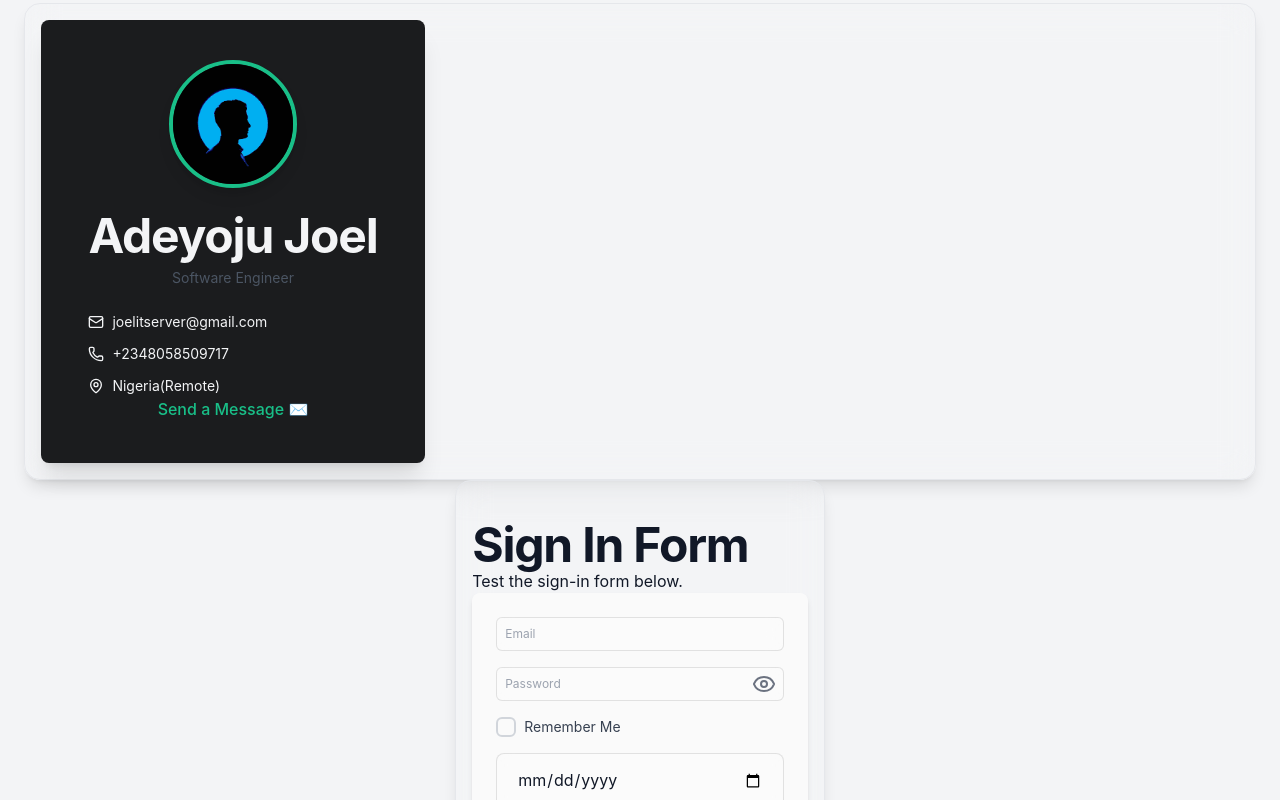
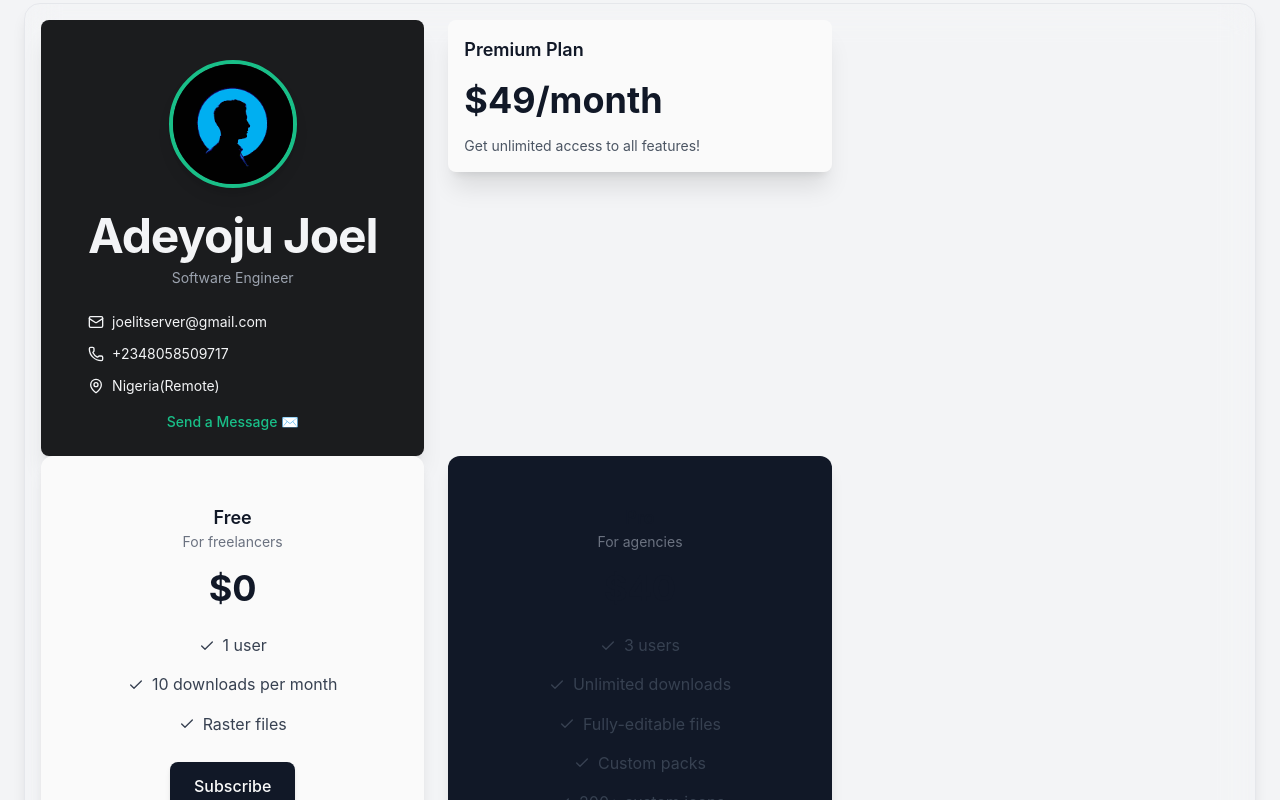
Before and after one commit to Joeteck/my_portfolio_24, a Next.js app: page /joeteck in a window 1280 px wide. Shown: the part 700-1500 px from the top of the page. Built offline with nearby package versions, Linux system fonts and the light colour scheme.

Commit message:
Pricing Component

```diff
--- a/src/app/joeteck/page.tsx
+++ b/src/app/joeteck/page.tsx
@@ -15,6 +15,9 @@ import ToggleSwitch from "@/components/globals/form/ToggleSwitch";
 import FileUpload from "@/components/globals/form/FileUpload";
 import BlogPostPreviewCard from "@/components/features/company/Blog Post Preview Card";
 import ContactInfoCard from "@/components/features/company/Contact Info Card";
+import Card from "@/components/globals/ui/Cards";
+import { Grid } from "@/components/globals/layout/Grid System";
+import PricingTable from "@/components/features/company/Pricing Table";
 
 // Dynamic import for ThemeSwitch to prevent SSR issues
 const ThemeSwitch = dynamic(() => import("@/components/globals/ui/ThemeSwitch"), { ssr: false });
@@ -89,14 +92,16 @@ const TestingPage = () => {
 
                     <Container className="py-10 my-10">
                         <Heading className="mb-6">Blog Post Preview Test</Heading>
-                        <div className="grid grid-cols-1 sm:grid-cols-2 lg:grid-cols-3 gap-6">
+                        <Grid cols={3}>
                             {blogPosts.map((post, index) => (
                             <BlogPostPreviewCard key={index} {...post} />
                             ))}
-                        </div>
+                        </Grid>
                     </Container>
 
                     <Container>
+                        <Grid>
+
                             <ContactInfoCard
                                     name = "Adeyoju Joel"
                                     role = "Software Engineer"
@@ -104,6 +109,15 @@ const TestingPage = () => {
                                     phone = "+2348058509717"
                                     location = "Nigeria(Remote)"
                                     />
+                            <Card
+                                variant="pricing"
+                                title="Premium Plan"
+                                price="$49/month"
+                                description="Get unlimited access to all features!"
+                            />
+                        </Grid>
+
+                        <PricingTable/>
                     </Container>
 
 
--- a/src/components/features/company/Blog Post Preview Card.tsx
+++ b/src/components/features/company/Blog Post Preview Card.tsx
@@ -17,7 +17,7 @@ const BlogPostPreviewCard = ({ title, description, imageUrl, link }: BlogPostPre
             description={description}
         >
             {/* Call-to-Action Button */}
-            <Link href={link} className="card-link mt-4 inline-block">
+            <Link href={link} className="card-link my-2 inline-block">
                 Read More
             </Link>
         </Card>
--- a/src/components/features/company/Contact Info Card.tsx
+++ b/src/components/features/company/Contact Info Card.tsx
@@ -55,12 +55,12 @@ export default function ContactInfoCard({
                     <MapPin size={16} aria-label="Location" />
                     {location}
                 </p>
+
+                {/* Call-to-Action Button */}
+                <Link href={`mailto:${email}`} className="card-link">
+                    Send a Message ✉️
+                </Link>
             </div>
-
-            {/* Call-to-Action Button */}
-            <Link href={`mailto:${email}`} className="card-link mt-4">
-                Send a Message ✉️
-            </Link>
         </Card>
     );
 }
--- a/src/components/features/company/Pricing Table.tsx
+++ b/src/components/features/company/Pricing Table.tsx
@@ -0,0 +1,62 @@
+import { Check } from "lucide-react";
+import Card from "@/components/globals/ui/Cards";
+import Button from "@/components/globals/ui/Button";
+import { Grid } from "@/components/globals/layout/Grid System";
+
+type PricingPlan = {
+    title: string;
+    description: string;
+    price: string;
+    features: string[];
+    premium?: boolean;
+};
+
+export default function PricingTable() {
+    const plans: PricingPlan[] = [
+        {
+            title: "Free",
+            description: "For freelancers",
+            price: "$0",
+            features: ["1 user", "10 downloads per month", "Raster files"]
+        },
+        {
+            title: "Pro",
+            description: "For agencies",
+            price: "$40",
+            features: ["3 users", "Unlimited downloads", "Fully-editable files", "Custom packs", "200+ custom icons"],
+            premium: true
+        }
+    ];
+
+    return (
+        <Grid gap={6}>
+            {plans.map((plan, index) => (
+                <Card
+                    key={index}
+                    variant="pricing"
+                    className={`w-full max-w-sm p-8 rounded-xl shadow-lg text-center transition-transform
+                                duration-300 hover:scale-[1.03] hover:shadow-2xl
+                                ${plan.premium ? "bg-gray-900 text-white" : "bg-white dark:bg-gray-900"}`}
+                >
+                    <h3 className="pricing-title text-lg font-semibold">{plan.title}</h3>
+                    <p className="pricing-subtitle text-sm text-gray-500 dark:text-gray-400">{plan.description}</p>
+                    <p className="pricing-price text-4xl font-bold my-4">{plan.price}</p>
+                    <ul className="pricing-features space-y-3 mt-6">
+                        {plan.features.map((feature, i) => (
+                            <li key={i} className="flex items-center justify-center gap-2 text-gray-700 dark:text-gray-300">
+                                <Check size={16} /> {feature}
+                            </li>
+                        ))}
+                    </ul>
+                    <Button
+                        variant={plan.premium ? "primary" : "secondary"}
+                        className="mt-6 py-3 px-6 rounded-lg font-medium text-white bg-gray-900 dark:bg-white
+                                dark:text-gray-900 hover:bg-opacity-80 transition-all duration-300"
+                    >
+                        Subscribe
+                    </Button>
+                </Card>
+            ))}
+        </Grid>
+    );
+}
--- a/src/components/globals/layout/Grid System.tsx
+++ b/src/components/globals/layout/Grid System.tsx
@@ -3,7 +3,7 @@ import { cn } from "@/utils/cn";
 interface GridProps {
     children: React.ReactNode;
     cols?: number;
-    gap?: string;
+    gap?: number;
     align?: "start" | "center" | "end";
     justify?: "start" | "center" | "end" | "between" | "around";
     responsive?: string; // For custom Tailwind breakpoints
@@ -13,7 +13,7 @@ interface GridProps {
 export const Grid = ({
     children,
     cols = 2,
-    gap = "gap-6",
+    gap = 6,
     align = "start",
     justify = "start",
     responsive = "grid-cols-1 md:grid-cols-2 lg:grid-cols-3",
@@ -22,7 +22,7 @@ export const Grid = ({
     return (
         <div
             className={cn(
-                `grid grid-cols-${cols} ${gap} items-${align} justify-${justify} ${responsive}`,
+                `grid grid-cols-${cols} gap-${gap} items-${align} justify-${justify} ${responsive}`,
                 className
             )}
         >
--- a/src/styles/globals.css
+++ b/src/styles/globals.css
@@ -223,12 +223,12 @@
 
   /* Description */
   .card-description {
-    @apply text-sm text-gray-600 dark:text-gray-300 mt-2;
+    @apply text-sm text-gray-400 dark:text-gray-300 mt-2;
   }
 
   /* Read More Link */
   .card-link {
-    @apply relative z-10 items-center gap-1 mt-4 text-primary font-medium hover:underline;
+    @apply relative z-10 items-start top-4 text-primary font-medium hover:underline;
   }
 
   /* Glassy, Soft Glow Effect on Hover */
@@ -292,6 +292,44 @@
   /* FAQ - No Image, Just a Simple Card */
   .faq-card {
     @apply card;
+  }
+
+  .card-pricing {
+    @apply  w-full max-w-sm p-8 rounded-xl shadow-lg text-center transition-transform duration-300
+            hover:scale-[1.03] hover:shadow-2xl bg-white dark:bg-gray-900;
+  }
+
+  .card-pricing-premium {
+    @apply bg-gray-900 text-white;
+  }
+
+  .pricing-title {
+    @apply text-lg font-semibold text-gray-900 dark:text-white;
+  }
+
+  .pricing-price {
+    @apply text-4xl font-bold my-4;
+  }
+
+  .pricing-description {
+    @apply text-sm text-gray-600 dark:text-gray-300;
+  }
+
+  .pricing-features {
+    @apply space-y-3 mt-6;
+  }
+
+  .pricing-feature {
+    @apply flex items-center gap-2 text-gray-700 dark:text-gray-300;
+  }
+
+  .pricing-button {
+    @apply  mt-6 py-2 px-6 rounded-full font-medium text-white bg-gray-900 dark:bg-white
+            dark:text-gray-900 hover:bg-opacity-80 transition-all duration-300;
+  }
+
+  .card-pricing-premium .pricing-button {
+    @apply bg-white text-gray-900 hover:bg-gray-200;
   }
 }
 
```
Lines whose indentation alone changed are shown as unchanged.
